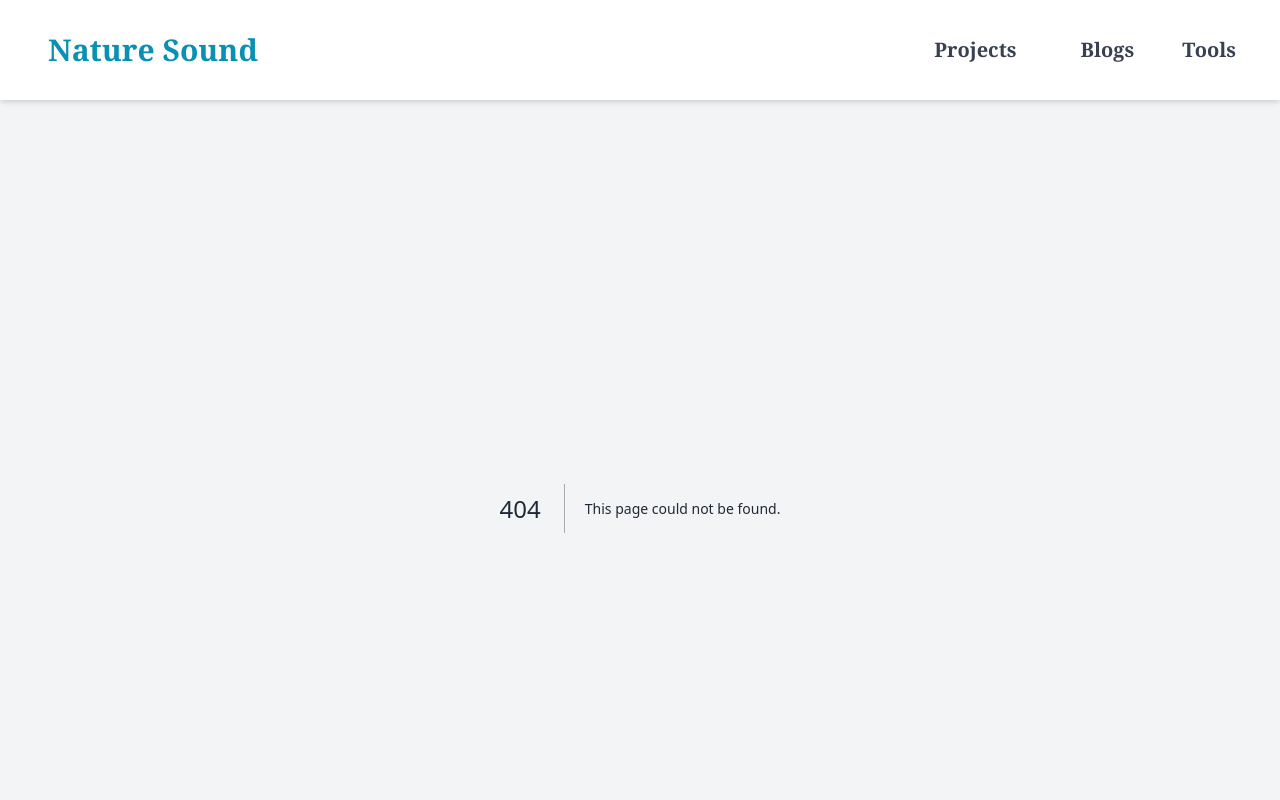
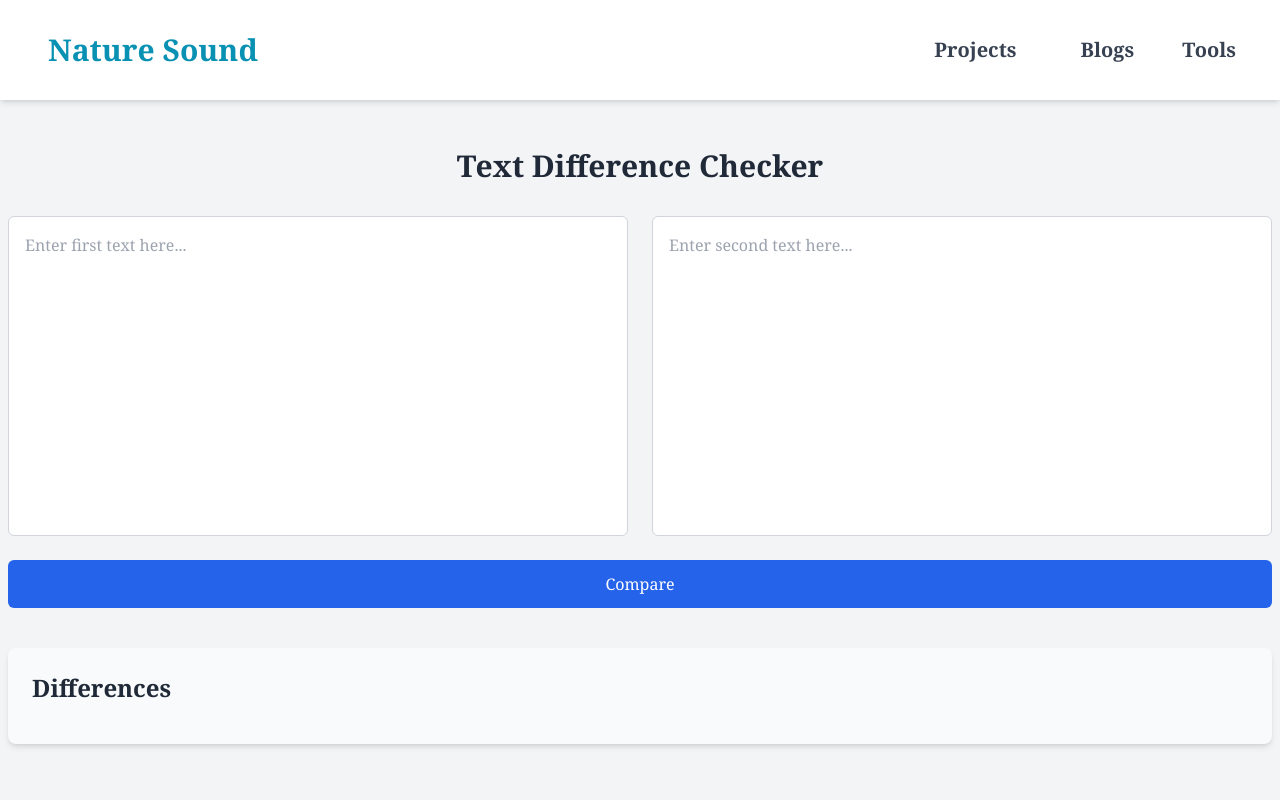
Before and after one commit to DustinDoan315/My_Portfolio, a Next.js app in the folder my-portfolio/: page /tools/checkdifference in a window 1280 px wide. Before the commit this address had no page. Shown: the top 800 px of the page. Built offline with nearby package versions, Linux system fonts and the light colour scheme.

Commit message:
update tool page | update code

```diff
--- a/my-portfolio/package.json
+++ b/my-portfolio/package.json
@@ -10,6 +10,7 @@
   },
   "dependencies": {
     "axios": "^1.7.7",
+    "diff": "^7.0.0",
     "docx": "^9.0.2",
     "formidable": "^3.5.2",
     "mammoth": "^1.8.0",
@@ -19,6 +20,7 @@
     "react-icons": "^5.3.0"
   },
   "devDependencies": {
+    "@types/diff": "^6.0.0",
     "@types/formidable": "^3.4.5",
     "@types/node": "^20",
     "@types/react": "^18",
--- /dev/null
+++ b/my-portfolio/src/app/tools/checkdifference/page.tsx
@@ -0,0 +1,86 @@
+"use client";
+
+import React, { useState } from "react";
+import { diffWords, Change } from "diff";
+
+const TextDiff = () => {
+  const [text1, setText1] = useState("");
+  const [text2, setText2] = useState("");
+  const [diffResults, setDiffResults] = useState<Change[][]>([]);
+
+  const handleCompare = () => {
+    const lines1 = text1.split("\n");
+    const lines2 = text2.split("\n");
+    const maxLines = Math.max(lines1.length, lines2.length);
+
+    const results: Change[][] = [];
+    for (let i = 0; i < maxLines; i++) {
+      const diff = diffWords(lines1[i] || "", lines2[i] || "");
+      results.push(diff);
+    }
+    setDiffResults(results);
+  };
+
+  return (
+    <div className="container mx-auto py-10">
+      <h1 className="text-3xl font-semibold text-center mb-8 text-gray-800">
+        Text Difference Checker
+      </h1>
+
+      <div className="flex flex-col md:flex-row space-y-6 md:space-y-0 md:space-x-6">
+        <textarea
+          value={text1}
+          onChange={(e) => setText1(e.target.value)}
+          placeholder="Enter first text here..."
+          className="w-full p-4 border border-gray-300 rounded-md resize-none h-80 text-gray-800"
+        />
+        <textarea
+          value={text2}
+          onChange={(e) => setText2(e.target.value)}
+          placeholder="Enter second text here..."
+          className="w-full p-4 border border-gray-300 rounded-md resize-none h-80 text-gray-800"
+        />
+      </div>
+
+      <button
+        onClick={handleCompare}
+        className="mt-6 px-6 py-3 w-full bg-blue-600 text-white font-medium rounded-md hover:bg-blue-700 transition duration-200">
+        Compare
+      </button>
+
+      <div className="mt-10 bg-gray-50 p-6 rounded-lg shadow-md">
+        <h2 className="text-2xl font-semibold mb-4 text-gray-800">
+          Differences
+        </h2>
+
+        <div className="flex flex-col space-y-2 ">
+          {diffResults.map((lineDiffs, lineIndex) => (
+            <div key={lineIndex} className="flex items-start">
+              <div className="w-10 text-right pr-2 text-gray-500">
+                {lineIndex + 1}
+              </div>
+
+              <div className="whitespace-pre-wrap text-sm leading-relaxed p-1">
+                {lineDiffs.map((part, index) => (
+                  <span
+                    key={index}
+                    className={
+                      part.added
+                        ? "bg-green-200 text-green-800 font-medium"
+                        : part.removed
+                        ? "bg-red-200 text-red-800 font-medium"
+                        : "text-gray-800"
+                    }>
+                    {part.value}
+                  </span>
+                ))}
+              </div>
+            </div>
+          ))}
+        </div>
+      </div>
+    </div>
+  );
+};
+
+export default TextDiff;
--- a/my-portfolio/src/app/tools/page.tsx
+++ b/my-portfolio/src/app/tools/page.tsx
@@ -6,7 +6,14 @@ const tools = [
     title: "Chemistry Formatter",
     name: "formatter",
     description:
-      "Chemistry Formatter Tool: Formats chemical equations and compounds with proper subscripts and bold elements.",
+      "Formats chemical equations and compounds with proper subscripts and bold elements.",
+  },
+  {
+    image: "/diff.png",
+    title: "Check Difference",
+    name: "checkdifference",
+    description:
+      "A real-time text difference checker that highlights additions and deletions line-by-line with line indexing.",
   },
 ];
 
--- a/my-portfolio/src/components/ToolCard.tsx
+++ b/my-portfolio/src/components/ToolCard.tsx
@@ -8,7 +8,7 @@ const ToolCard = ({ item }: any) => {
       <img
         src={item.image}
         alt={item.title}
-        className="w-full h-42 rounded-lg mb-3 object-cover"
+        className="w-full h-36 rounded-lg mb-3 object-cover"
       />
 
       <h3 className="text-lg font-semibold text-black">{item.title}</h3>
@@ -17,7 +17,7 @@ const ToolCard = ({ item }: any) => {
 
       <Link href={`/tools/${item.name}`}>
         <button className="w-full py-2 px-4 bg-blue-500 text-white font-semibold rounded-lg hover:bg-blue-600 transition duration-200">
-          Use this tool
+          Try
         </button>
       </Link>
     </div>
```
Also changed, not shown: my-portfolio/public/diff.png (added), 1 other file (tests, documents, lock files or other folders).
